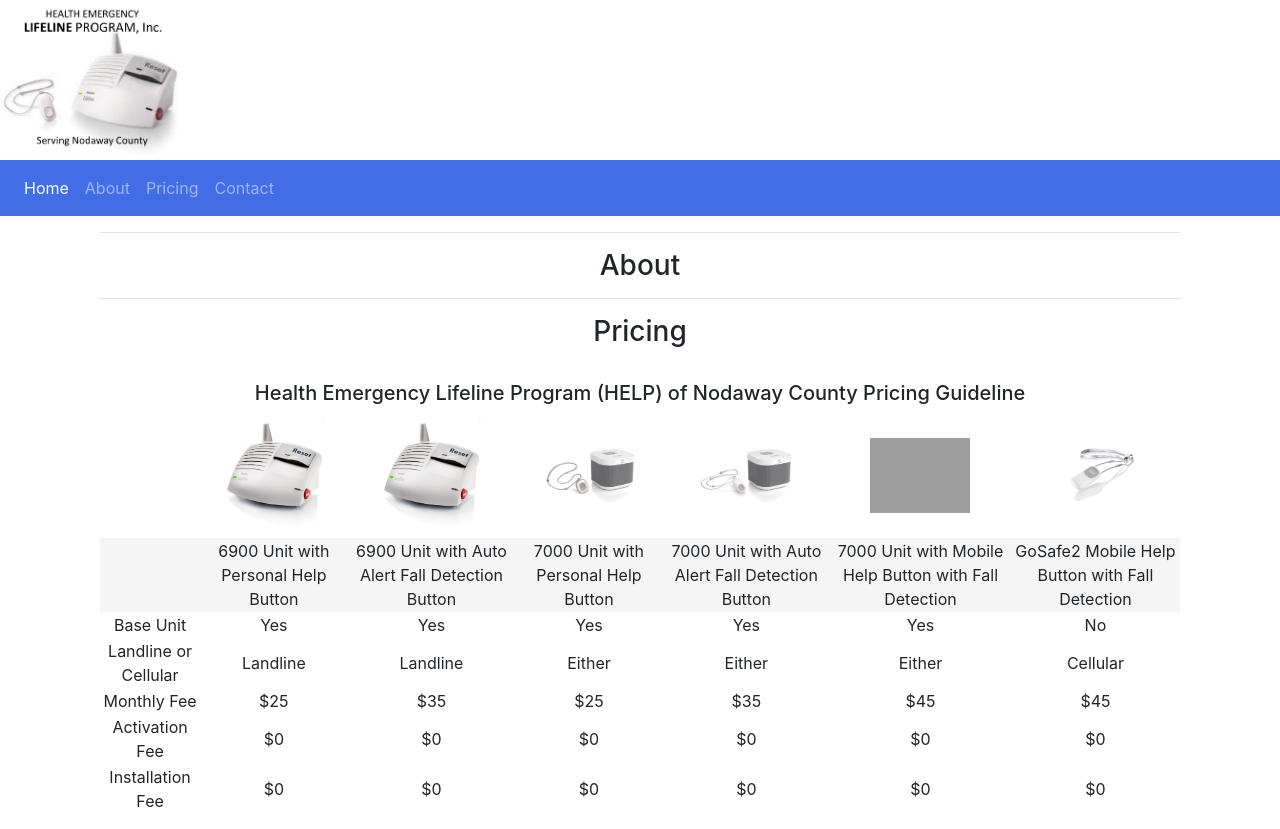
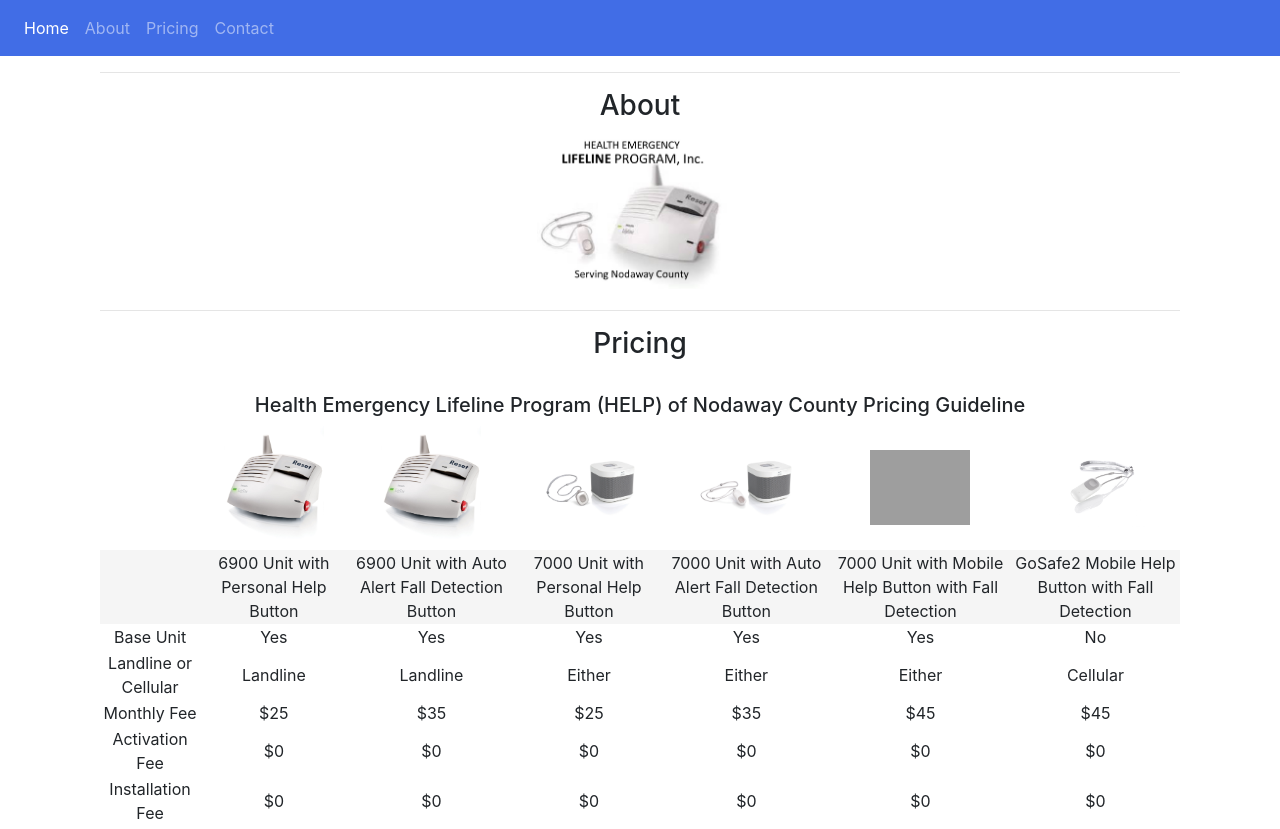
Before and after one commit to dakotagrvtt/pbl-lifeline, a plain HTML site: page index.html in a window 1280 px wide. Shown: the top 829 px of the page. Drawn offline with nearby package versions, Linux system fonts and the light colour scheme; grey boxes are pictures that could not be loaded.

Commit message:
Moved logo to About section

```diff
--- a/index.html
+++ b/index.html
@@ -16,14 +16,8 @@
 </head>
 
 <body>
-    <!-- HEADER  -->
-    <header>
-        <a href="#"><img src="logo/logo.jpg" title="PBL Logo" class="navbar-brand" width="185em" height="auto"></a>
-    </header>
-
     <!-- NAV -->
     <nav class="navbar navbar-expand-md navbar-dark bg-dark sticky-top">
-
         <button class="navbar-toggler" type="button" data-toggle="collapse" data-target="#navbarsExampleDefault"
             aria-controls="navbarsExampleDefault" aria-expanded="false" aria-label="Toggle navigation">
             <span class="navbar-toggler-icon"></span>
@@ -61,6 +55,7 @@
 
                 <section class="col-md-12">
                     <h3>About</h3>
+                    <a href="#"><img src="logo/logo.jpg" title="PBL Logo" class="navbar-brand" width="190em" height="auto"></a>
                     <p></p>
                     <hr id="pricing">
                 </section>
@@ -227,7 +222,8 @@
         <hr>
         <footer>
             <p> &copy; 2019 Health Emergency Lifeline Program, Inc.</p>
-            <p><a href="https://github.com/dakotagrvtt/pbl-lifeline">Source</a> - <a href="https://dakotagrvtt.github.io/pbl-lifeline/">Demo</a></p>
+            <p><a href="https://github.com/dakotagrvtt/pbl-lifeline">Source</a> - <a
+                    href="https://dakotagrvtt.github.io/pbl-lifeline/">Demo</a></p>
         </footer>
     </main>
 </body>
```
